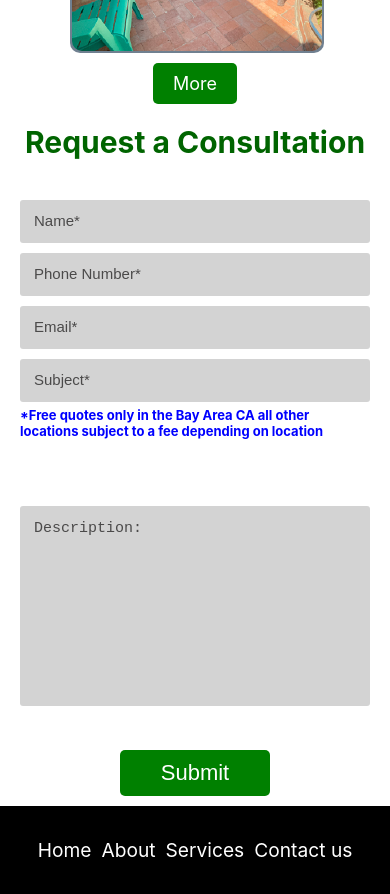
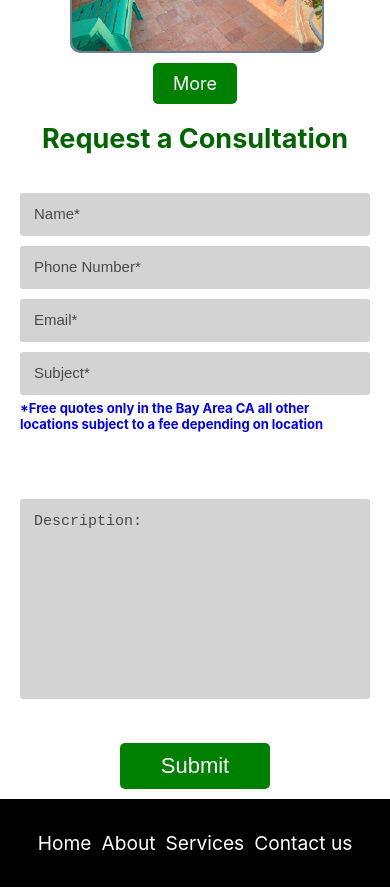
Before and after one commit to OsbaldoRamirez-create/my-app, a React (Create React App) app: page / in a window 390 px wide. Shown: the part 2580-3474 px from the top of the page. Built offline with nearby package versions, Linux system fonts and the light colour scheme.

Commit message:
adjusted font size for small devices less than 400px

```diff
--- a/src/Styles/QuoteStyles.css
+++ b/src/Styles/QuoteStyles.css
@@ -77,3 +77,9 @@ textarea {
         font-size: 30px;
     }
 }
+
+@media(max-width:400px){
+    .quote-container h1{
+        font-size: 27px;
+    }
+}
```
